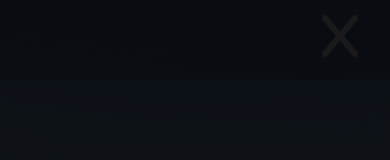
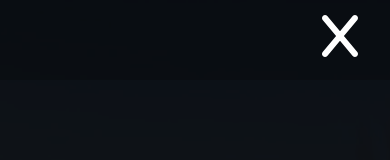
Before and after one commit to GabeKuslansky/responsive-portfolio, a Next.js app: page / in a window 390 px wide. Both pictures are taken after a click on the icon 337 px from the left and 36 px from the top of the page. Shown: the top 160 px of the page. Built offline with nearby package versions, Linux system fonts and the light colour scheme.

Commit message:
fix hamburger layering

```diff
--- a/components/HamburgerMenu/HamburgerLinks.tsx
+++ b/components/HamburgerMenu/HamburgerLinks.tsx
@@ -1,4 +1,4 @@
 const HamburgerLinks = () => {
-  return <div className="w-screen h-screen fixed top-0 bg-[rgba(0,0,0,.9)] z-10"></div>;
+  return <div className="w-screen h-screen fixed top-0 bg-[rgba(0,0,0,.9)] z-0"></div>;
 };
 export default HamburgerLinks;
--- a/components/HamburgerMenu/HamburgerMenu.tsx
+++ b/components/HamburgerMenu/HamburgerMenu.tsx
@@ -6,7 +6,8 @@ import HamburgerLinks from "./HamburgerLinks";
 const HamburgerMenu = () => {
   const [isOpen, setIsOpen] = useState(false);
   return (
-    <div className="lg:hidden text-right mr-8 text-white text-[3rem] z-20">
+    <div>
+      <div className="lg:hidden text-right mr-8 text-white text-[3rem] z-20 relative">
         <FontAwesomeIcon
           onClick={(e) => {
             setIsOpen(!isOpen);
@@ -14,6 +15,7 @@ const HamburgerMenu = () => {
           className="cursor-pointer"
           icon={isOpen ? faX : faBars}
         />
+      </div>
       {isOpen && HamburgerLinks()}
     </div>
   );
```
Lines whose indentation alone changed are shown as unchanged.
